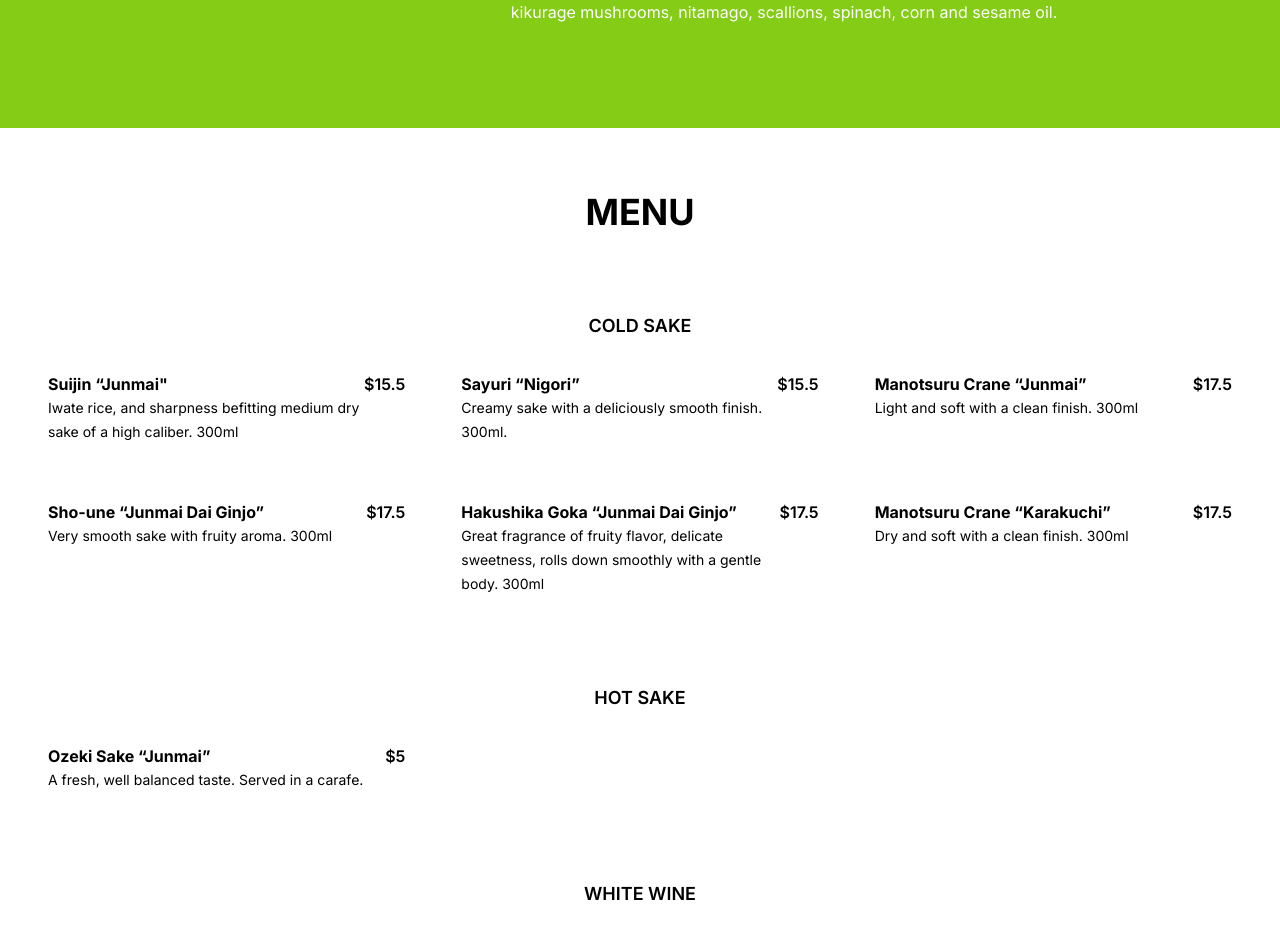
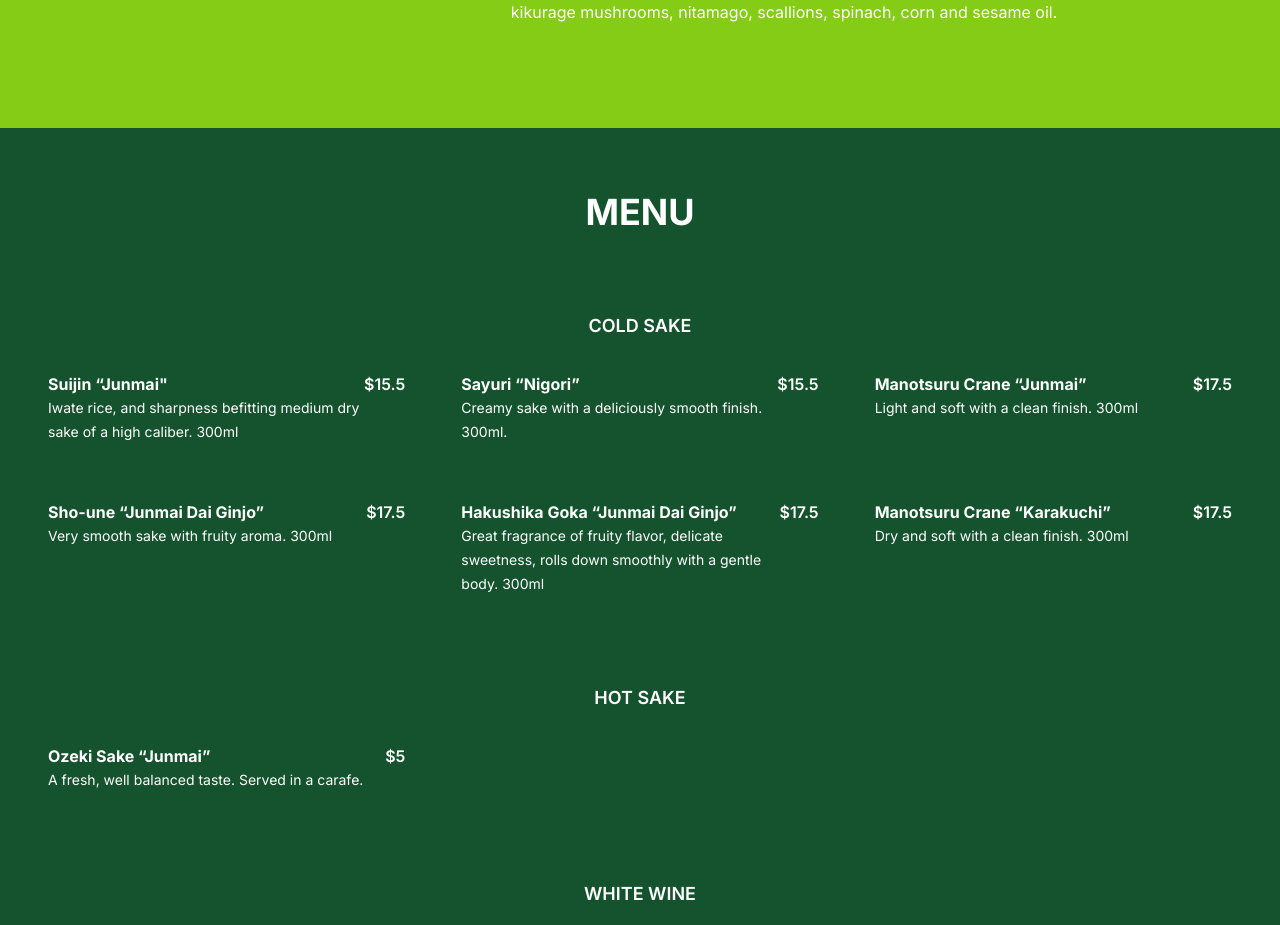
Before and after one commit to wjaqbo/wjaqbo.github.io, a Next.js app: page / in a window 1280 px wide. Shown: the part 1503-2428 px from the top of the page. Built offline with nearby package versions, Linux system fonts and the light colour scheme.

Commit message:
Change to dark mode

```diff
--- a/src/app/layout.tsx
+++ b/src/app/layout.tsx
@@ -17,7 +17,7 @@
   children: React.ReactNode;
 }) {
   return (
-    <html lang="en" className="">
+    <html lang="en" className="dark">
       <body className={`${inter.className} flex min-h-screen flex-col`}>
         <AnimationProvider>
           <NavContextProvider>
--- a/src/components/Menu.tsx
+++ b/src/components/Menu.tsx
@@ -5,7 +5,7 @@
 export default function Menu() {
   return (
     <section className="pb-24 dark:bg-green-900 dark:text-white">
-      <h2 className="my-16 text-center text-4xl font-bold uppercase">Menu</h2>
+      <h2 className="py-16 text-center text-4xl font-bold uppercase">Menu</h2>
       <ul className="grid gap-14">
         {menu.map((category) => (
           <li key={category.categoryId}>
```
